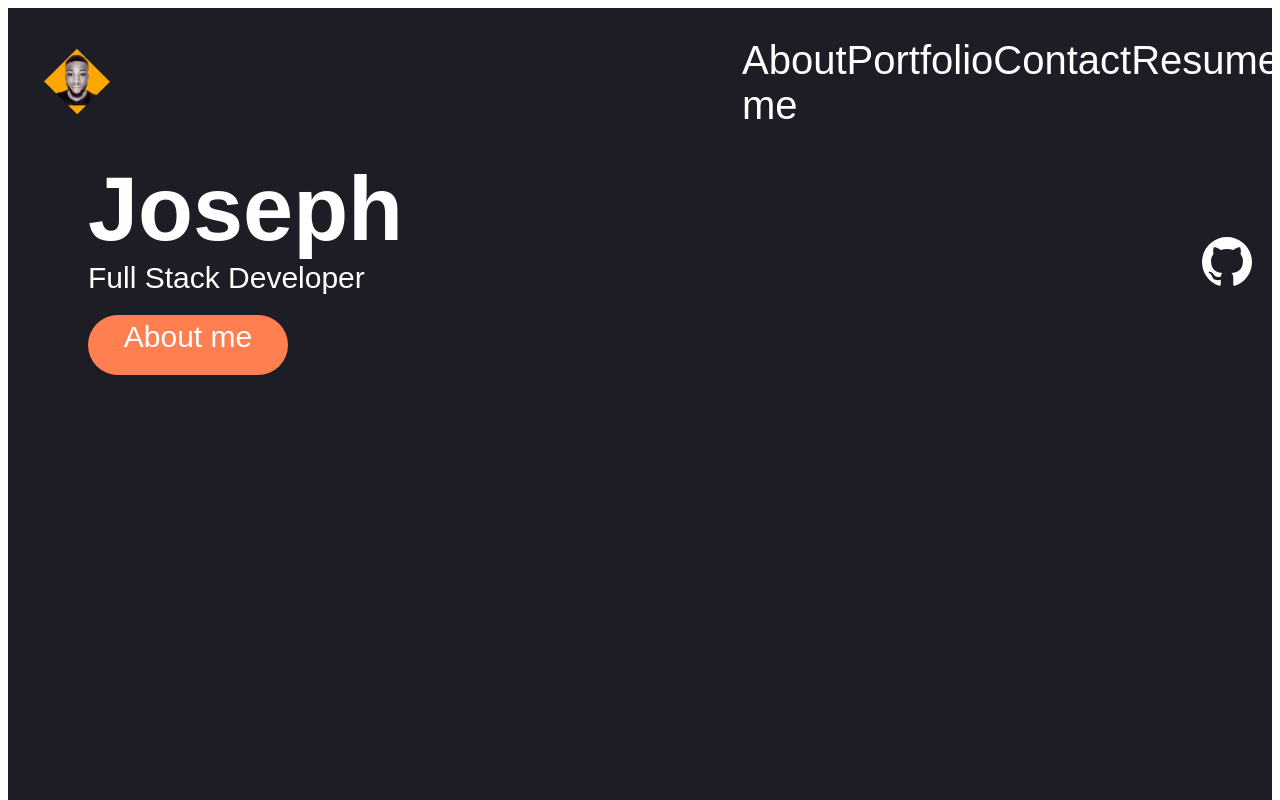
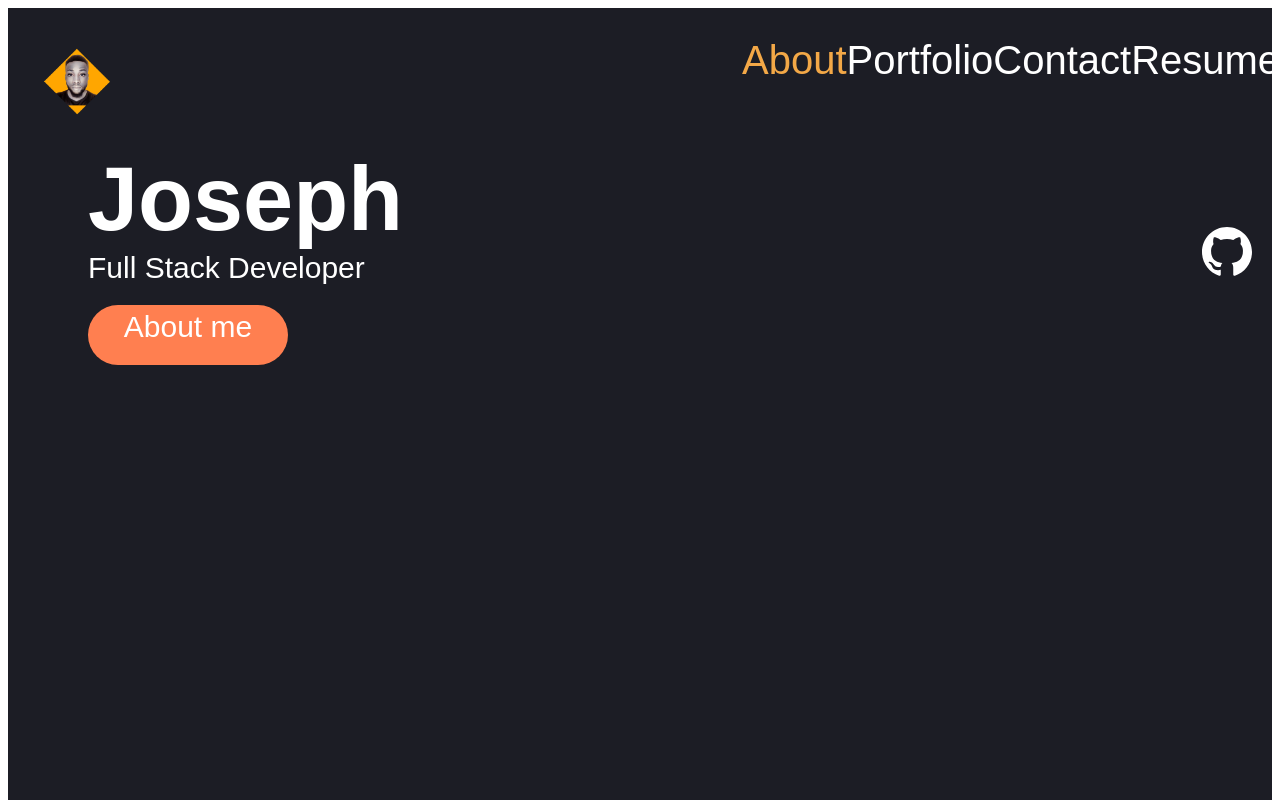
Before and after one commit to joesen-dev/react-portfolio, a React (Create React App) app: page / in a window 1280 px wide. Shown: the top 800 px of the page. Built offline with nearby package versions, Linux system fonts and the light colour scheme.

Commit message:
[NAV] - When viewing the nav, title and current section is highlighted

```diff
--- a/src/App.js
+++ b/src/App.js
@@ -1,16 +1,31 @@
-import "./index.css";
+import React, { useState } from "react";
 import Nav from "./components/Nav";
 import About from "./components/About";
 import Portfolio from "./components/Portfolio";
 import Footer from "./components/Footer";
 
 function App() {
+  const [categories] = useState([
+    { name: "About" },
+    { name: "Portfolio" },
+    { name: "Contact" },
+    { name: "Resume" },
+  ]);
+
+  const [currentCategory, setCurrentCategory] = useState(categories[0]);
+
   return (
     <div className="App">
-      <Nav></Nav>
+      <Nav
+        categories={categories}
+        setCurrentCategory={setCurrentCategory}
+        currentCategory={currentCategory}
+      ></Nav>
       <main>
-        <About></About>
-        <Portfolio></Portfolio>
+        <div>
+          <About></About>
+          <Portfolio></Portfolio>
+        </div>
       </main>
       <Footer></Footer>
     </div>
--- a/src/components/About/index.js
+++ b/src/components/About/index.js
@@ -3,7 +3,7 @@ import headShot from "../../assets/images/portfolio-avatar2.png";
 
 function About() {
   return (
-    <section>
+    <section className="sub-section" id="about">
       <div>
         <h2>About Me</h2>
         <p>Hi, my name's Joseph. I'm a Full Stack Developer.</p>
--- a/src/components/Footer/index.js
+++ b/src/components/Footer/index.js
@@ -2,7 +2,7 @@ import React from "react";
 
 function Footer() {
   return (
-    <footer id="contact-me">
+    <footer id="contact">
       <h2>Contact me</h2>
       <p>email@email.com</p>
     </footer>
--- a/src/components/Nav/index.js
+++ b/src/components/Nav/index.js
@@ -1,7 +1,12 @@
-import React from "react";
+import React, { useEffect } from "react";
 import avatar from "../../assets/images/portfolio-avatar2.png";
 
-function Nav() {
+function Nav(props) {
+  const { categories = [], setCurrentCategory, currentCategory } = props;
+  useEffect(() => {
+    document.title = `${currentCategory.name}`;
+  }, [currentCategory]);
+
   return (
     <section className="hero">
       <header className="App-header">
@@ -12,18 +17,30 @@ function Nav() {
             alt="Joseph's portfolio avatar"
           />
           <ul id="nav-list">
-            <li>
-              <a href="#about-me">About me</a>
-            </li>
-            <li>
-              <a href="#projects">Portfolio</a>
-            </li>
-            <li>
-              <a href="#contact-me">Contact</a>
-            </li>
-            <li>
+            <li>{/* <a href="#about">About me</a> */}</li>
+            {/* <li>
+              <a href="#portfolio">Portfolio</a>
+            </li> */}
+            <li>{/* <a href="#contact">Contact</a> */}</li>
+            {/* <li>
               <a href="#resume">Resume</a>
-            </li>
+            </li> */}
+            {categories.map((category) => (
+              <li
+                className={`${
+                  currentCategory.name === category.name && "navActive"
+                }`}
+                key={category.name}
+              >
+                <span
+                  onClick={() => {
+                    setCurrentCategory(category);
+                  }}
+                >
+                  {category.name}
+                </span>
+              </li>
+            ))}
           </ul>
           <button className="hamburger" id="hamburger">
             <i className="fas fa-bars"></i>
--- a/src/components/Portfolio/index.js
+++ b/src/components/Portfolio/index.js
@@ -2,7 +2,7 @@ import React from "react";
 
 function Portfolio() {
   return (
-    <section className="sub-section-projects" id="projects">
+    <section className="sub-section-projects" id="portfolio">
       <h2>Projects</h2>
       <div className="project-container">
         {/* Git Social */}
--- a/src/index.css
+++ b/src/index.css
@@ -1,3 +1,19 @@
+:root {
+  --primary: #1c1d25;
+  --secondary: #938486ff;
+  --tertiary: #f3a847;
+  --light: #fafafa;
+  --dark: #030001ff;
+  --darker: #111111;
+  --cafe-noir: #523e2eff;
+  --black-2: #000000ff;
+
+  --error: rgb(228, 46, 1);
+  --spacing-one: calc(1rem * 0.5);
+  --spacing-two: calc(1rem);
+  --spacing-five: calc(2.5rem);
+}
+
 body {
   font-family: "Poppins", sans-serif;
 }
@@ -6,7 +22,7 @@ section {
 }
 
 .hero {
-  background-color: #1c1d25;
+  background-color: var(--primary);
   height: 100vh;
   color: white !important;
   font-size: 40px !important;
@@ -209,3 +225,7 @@ a {
     display: none;
   }
 }
+
+.navActive {
+  color: var(--tertiary);
+}
```
